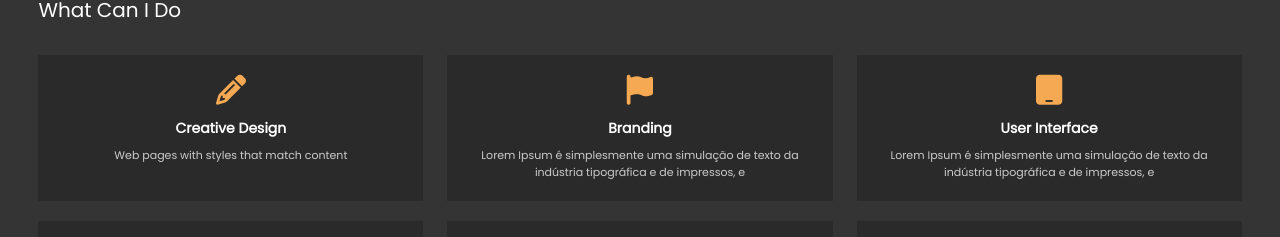
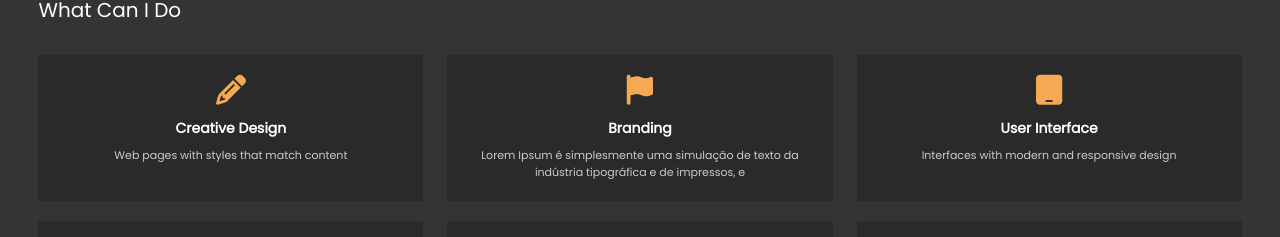
Before and after one commit to JoaoPaulo-dev-lab/my-portfolio, a Vue app: page / in a window 1280 px wide. Shown: the part 1072-1309 px from the top of the page. Built offline with nearby package versions, Linux system fonts and the light colour scheme.

Commit message:
Alteracao de informacoes pessoais

```diff
--- a/src/components/ServicesApp.vue
+++ b/src/components/ServicesApp.vue
@@ -4,7 +4,7 @@
     <div class="container-services flex wrap justify-between">
         <ServiceSingle title="Creative Design" icon="fa fa-pencil" description="Web pages with styles that match content"/>
         <ServiceSingle title="Branding" icon="fa fa-flag" description="Lorem Ipsum é simplesmente uma simulação de texto da indústria tipográfica e de impressos, e"/>
-        <ServiceSingle title="User Interface" icon="fa fa-tablet" description="Lorem Ipsum é simplesmente uma simulação de texto da indústria tipográfica e de impressos, e"/>
+        <ServiceSingle title="User Interface" icon="fa fa-tablet" description="Interfaces with modern and responsive design"/>
         <ServiceSingle title="Creative Design" icon="fa fa-code" description="Clean and easy-to-understand code, which facilitates future maintenance."/>
         <ServiceSingle title="Creative Design" icon="fa fa-code" description="Lorem Ipsum é simplesmente uma simulação de texto da indústria tipográfica e de impressos, e"/>
         <ServiceSingle title="Creative Design" icon="fa fa-code" description="Lorem Ipsum é simplesmente uma simulação de texto da indústria tipográfica e de impressos, e"/>
```
